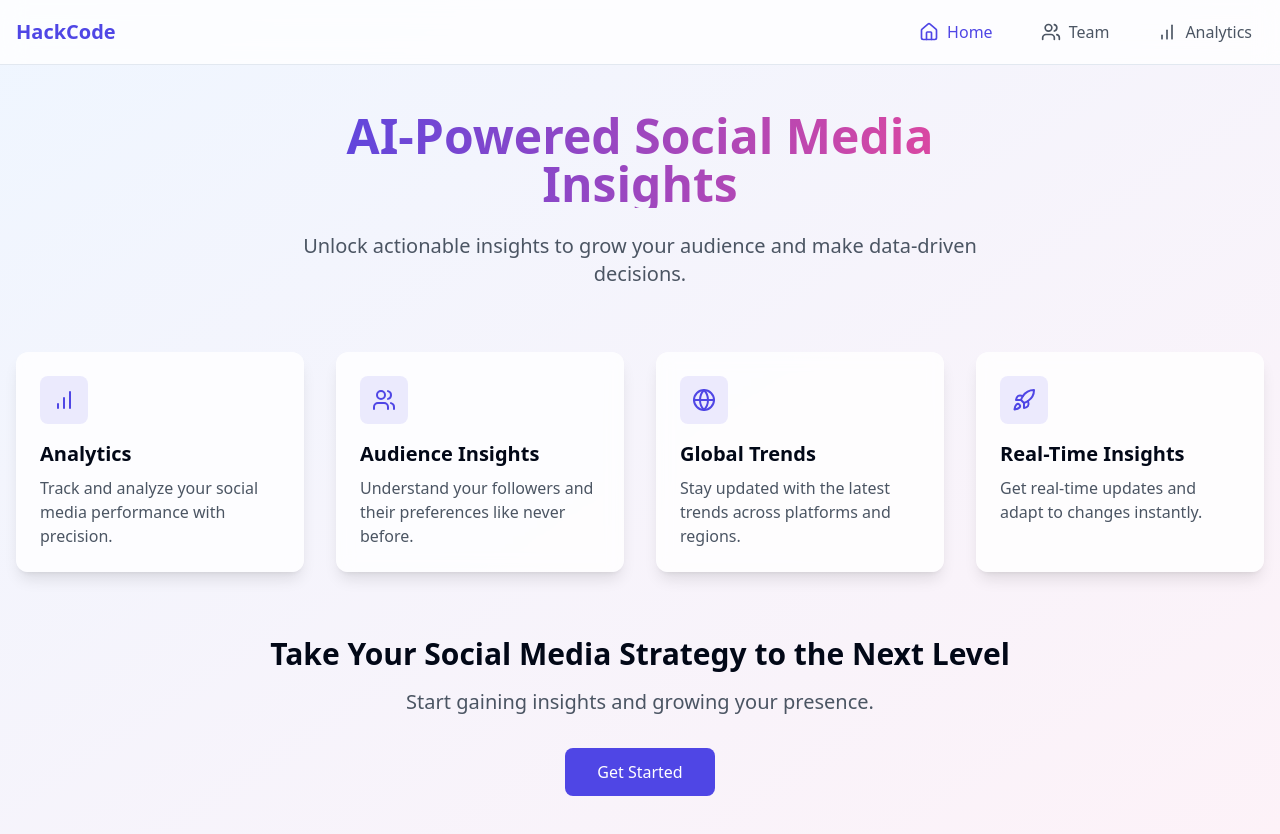
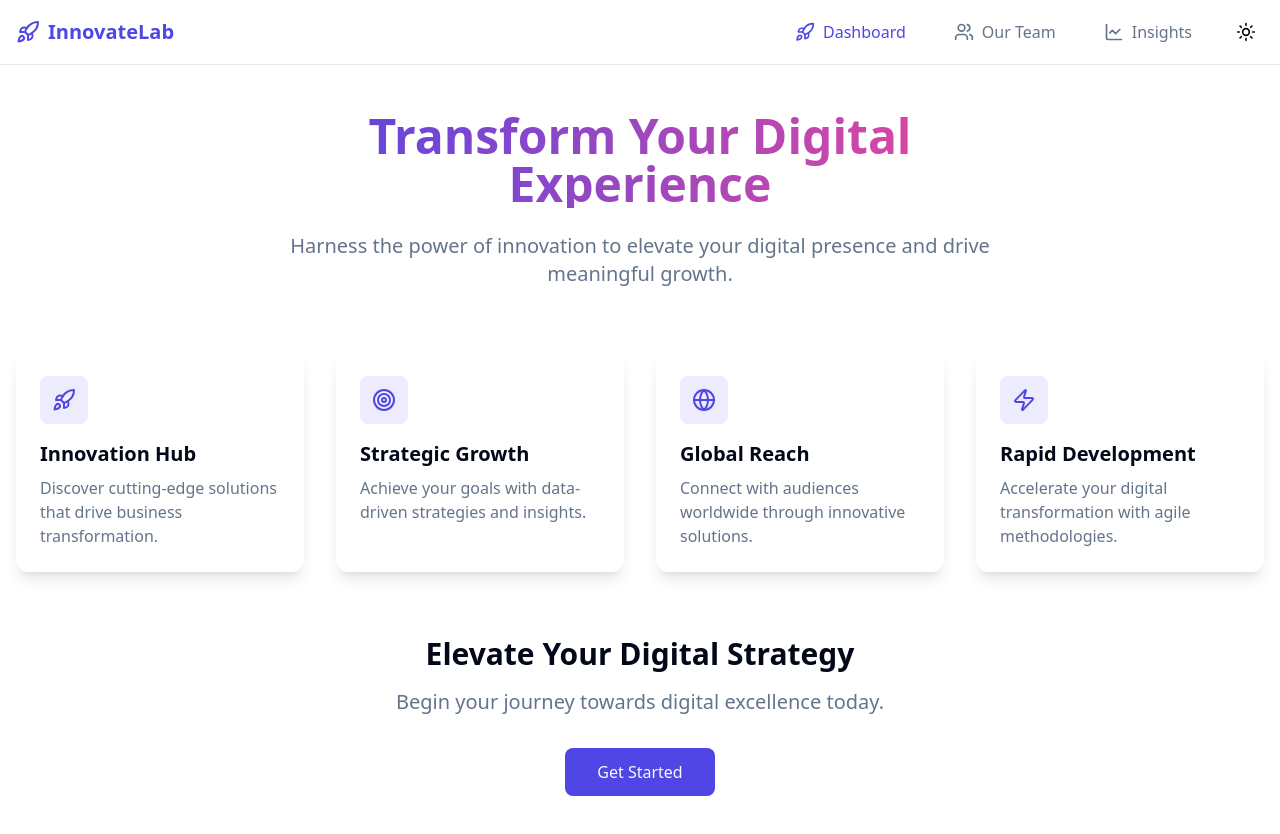
Before and after one commit to Prathamesh-Bhaskar/team-viewer-analytics, a React (Vite) app: page / in a window 1280 px wide. Shown: the top 834 px of the page. Built offline with nearby package versions, Linux system fonts and the light colour scheme.

Commit message:
Update themes and content
Implement white and dark themes across the website. Replace all text with alternative wording and update icons on the homepage with new selections.
[skip gpt_engineer]

```diff
--- a/package.json
+++ b/package.json
@@ -47,7 +47,7 @@
     "embla-carousel-react": "^8.3.0",
     "input-otp": "^1.2.4",
     "lucide-react": "^0.462.0",
-    "next-themes": "^0.3.0",
+    "next-themes": "^0.4.4",
     "react": "^18.3.1",
     "react-day-picker": "^8.10.1",
     "react-dom": "^18.3.1",
--- a/src/App.tsx
+++ b/src/App.tsx
@@ -3,6 +3,7 @@ import { Toaster as Sonner } from "@/components/ui/sonner";
 import { TooltipProvider } from "@/components/ui/tooltip";
 import { QueryClient, QueryClientProvider } from "@tanstack/react-query";
 import { BrowserRouter, Routes, Route } from "react-router-dom";
+import { ThemeProvider } from "next-themes";
 import Navbar from "./components/layout/Navbar";
 import Home from "./pages/Home";
 import Team from "./pages/Team";
@@ -12,6 +13,7 @@ const queryClient = new QueryClient();
 
 const App = () => (
   <QueryClientProvider client={queryClient}>
+    <ThemeProvider defaultTheme="system" enableSystem>
       <TooltipProvider>
         <Toaster />
         <Sonner />
@@ -24,6 +26,7 @@ const App = () => (
           </Routes>
         </BrowserRouter>
       </TooltipProvider>
+    </ThemeProvider>
   </QueryClientProvider>
 );
 
--- /dev/null
+++ b/src/components/ThemeToggle.tsx
@@ -0,0 +1,17 @@
+import { Moon, Sun } from "lucide-react";
+import { useTheme } from "next-themes";
+
+export function ThemeToggle() {
+  const { theme, setTheme } = useTheme();
+
+  return (
+    <button
+      onClick={() => setTheme(theme === "light" ? "dark" : "light")}
+      className="p-2 rounded-md hover:bg-accent transition-colors"
+    >
+      <Sun className="h-5 w-5 rotate-0 scale-100 transition-all dark:-rotate-90 dark:scale-0" />
+      <Moon className="absolute h-5 w-5 rotate-90 scale-0 transition-all dark:rotate-0 dark:scale-100" />
+      <span className="sr-only">Toggle theme</span>
+    </button>
+  );
+}
--- a/src/components/layout/Navbar.tsx
+++ b/src/components/layout/Navbar.tsx
@@ -1,5 +1,6 @@
-import { Home, Users, BarChart } from "lucide-react";
+import { Rocket, Users, LineChart } from "lucide-react";
 import { Link, useLocation } from "react-router-dom";
+import { ThemeToggle } from "../ThemeToggle";
 
 const Navbar = () => {
   const location = useLocation();
@@ -7,43 +8,46 @@ const Navbar = () => {
   const isActive = (path: string) => location.pathname === path;
 
   return (
-    <nav className="fixed top-0 left-0 right-0 bg-white/80 backdrop-blur-md z-50 border-b">
+    <nav className="fixed top-0 left-0 right-0 bg-background/80 backdrop-blur-md z-50 border-b">
       <div className="container mx-auto px-4">
         <div className="flex items-center justify-between h-16">
           <Link to="/" className="text-xl font-bold text-primary flex items-center gap-2">
-            <span>HackCode</span>
+            <Rocket className="w-6 h-6" />
+            <span>InnovateLab</span>
           </Link>
 
           <div className="flex items-center gap-6">
             <Link
               to="/"
               className={`flex items-center gap-2 px-3 py-2 rounded-md transition-colors ${
-                isActive("/") ? "text-primary" : "text-gray-600 hover:text-primary"
+                isActive("/") ? "text-primary" : "text-muted-foreground hover:text-primary"
               }`}
             >
-              <Home size={20} />
-              <span>Home</span>
+              <Rocket size={20} />
+              <span>Dashboard</span>
             </Link>
 
             <Link
               to="/team"
               className={`flex items-center gap-2 px-3 py-2 rounded-md transition-colors ${
-                isActive("/team") ? "text-primary" : "text-gray-600 hover:text-primary"
+                isActive("/team") ? "text-primary" : "text-muted-foreground hover:text-primary"
               }`}
             >
               <Users size={20} />
-              <span>Team</span>
+              <span>Our Team</span>
             </Link>
 
             <Link
               to="/analytics"
               className={`flex items-center gap-2 px-3 py-2 rounded-md transition-colors ${
-                isActive("/analytics") ? "text-primary" : "text-gray-600 hover:text-primary"
+                isActive("/analytics") ? "text-primary" : "text-muted-foreground hover:text-primary"
               }`}
             >
-              <BarChart size={20} />
-              <span>Analytics</span>
+              <LineChart size={20} />
+              <span>Insights</span>
             </Link>
+
+            <ThemeToggle />
           </div>
         </div>
       </div>
--- a/src/pages/Home.tsx
+++ b/src/pages/Home.tsx
@@ -1,15 +1,15 @@
-import { Rocket, Users, BarChart, Globe } from "lucide-react";
+import { Rocket, Target, Globe, Zap } from "lucide-react";
 
 const Home = () => {
   return (
-    <div className="min-h-screen pt-16 bg-gradient-to-br from-blue-50 to-pink-50">
+    <div className="min-h-screen pt-16 bg-background">
       <div className="container mx-auto px-4 py-12">
         <div className="text-center max-w-3xl mx-auto mb-16">
           <h1 className="text-5xl font-bold bg-gradient-to-r from-primary to-secondary bg-clip-text text-transparent mb-6">
-            AI-Powered Social Media Insights
+            Transform Your Digital Experience
           </h1>
-          <p className="text-xl text-gray-600">
-            Unlock actionable insights to grow your audience and make data-driven decisions.
+          <p className="text-xl text-muted-foreground">
+            Harness the power of innovation to elevate your digital presence and drive meaningful growth.
           </p>
         </div>
 
@@ -17,21 +17,21 @@ const Home = () => {
           {features.map((feature, index) => (
             <div
               key={index}
-              className="bg-white/80 backdrop-blur rounded-xl p-6 shadow-lg hover:shadow-xl transition-shadow"
+              className="bg-card backdrop-blur rounded-xl p-6 shadow-lg hover:shadow-xl transition-shadow"
             >
               <div className="w-12 h-12 bg-primary/10 rounded-lg flex items-center justify-center mb-4">
                 <feature.icon className="w-6 h-6 text-primary" />
               </div>
               <h3 className="text-xl font-semibold mb-2">{feature.title}</h3>
-              <p className="text-gray-600">{feature.description}</p>
+              <p className="text-muted-foreground">{feature.description}</p>
             </div>
           ))}
         </div>
 
         <div className="text-center">
-          <h2 className="text-3xl font-bold mb-4">Take Your Social Media Strategy to the Next Level</h2>
-          <p className="text-xl text-gray-600 mb-8">Start gaining insights and growing your presence.</p>
-          <button className="bg-primary text-white px-8 py-3 rounded-lg hover:bg-primary/90 transition-colors">
+          <h2 className="text-3xl font-bold mb-4">Elevate Your Digital Strategy</h2>
+          <p className="text-xl text-muted-foreground mb-8">Begin your journey towards digital excellence today.</p>
+          <button className="bg-primary text-primary-foreground px-8 py-3 rounded-lg hover:bg-primary/90 transition-colors">
             Get Started
           </button>
         </div>
@@ -42,24 +42,24 @@ const Home = () => {
 
 const features = [
   {
-    title: "Analytics",
-    description: "Track and analyze your social media performance with precision.",
-    icon: BarChart,
+    title: "Innovation Hub",
+    description: "Discover cutting-edge solutions that drive business transformation.",
+    icon: Rocket,
   },
   {
-    title: "Audience Insights",
-    description: "Understand your followers and their preferences like never before.",
-    icon: Users,
+    title: "Strategic Growth",
+    description: "Achieve your goals with data-driven strategies and insights.",
+    icon: Target,
   },
   {
-    title: "Global Trends",
-    description: "Stay updated with the latest trends across platforms and regions.",
+    title: "Global Reach",
+    description: "Connect with audiences worldwide through innovative solutions.",
     icon: Globe,
   },
   {
-    title: "Real-Time Insights",
-    description: "Get real-time updates and adapt to changes instantly.",
-    icon: Rocket,
+    title: "Rapid Development",
+    description: "Accelerate your digital transformation with agile methodologies.",
+    icon: Zap,
   },
 ];
 
```
Also changed, not shown: 1 other file (tests, documents, lock files or other folders). Lines whose indentation alone changed are shown as unchanged.
